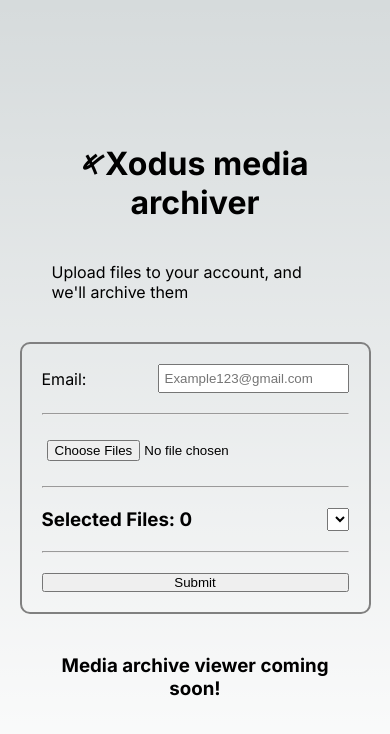
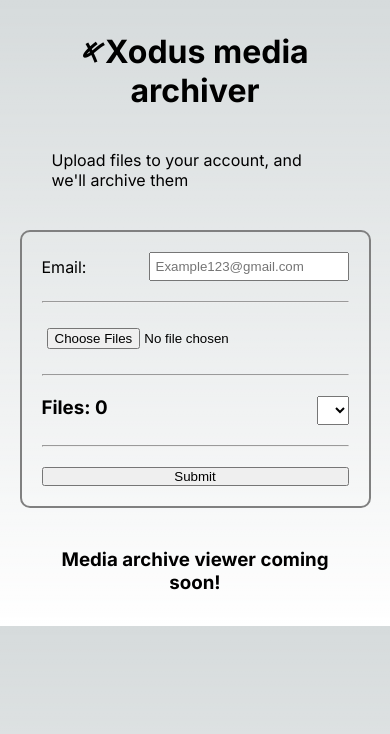
Before and after one commit to Beth-Kavod/-Xodus-Archive, a Next.js app: page / in a window 390 px wide. Shown: the top 734 px of the page. Built offline with nearby package versions, Linux system fonts and the light colour scheme.

Commit message:
FIxed CSS for inputs

```diff
--- a/app/components/DisplayImages.tsx
+++ b/app/components/DisplayImages.tsx
@@ -28,8 +28,8 @@ export default function DisplayImages({ params }: Props) {
   return (
     <div style={{ width: "100%"}}>
       <div style={{ width: "100%", display: 'flex', justifyContent: 'space-between'}}>
-        <h3>Selected Files: {selectedFiles.length}</h3>
-        <select>
+        <h3>Files: {selectedFiles.length}</h3>
+        <select style={{ width: 200, whiteSpace: 'nowrap', overflow: 'hidden', textOverflow: 'ellipsis', padding: '5px', flexBasis: 1, boxSizing: 'border-box' }}>
           {selectedFiles.map((file: File, index: any) => (
             <option key={index} onClick={() => setPickedFile(file)}>{file.name}</option>
           ))}
--- a/app/page.module.css
+++ b/app/page.module.css
@@ -41,7 +41,9 @@
 
 @media screen and (max-width: 600px) {
   .main {
+    min-height: 60vh;
     padding: 2rem;
+    /* margin-bottom: 2rem; */
   }
 
   .form {
--- a/app/page.tsx
+++ b/app/page.tsx
@@ -109,7 +109,7 @@ export default function Home() {
       <form action="" encType="multipart/form-data" onSubmit={(event) => handleUpload(event)} className={styles.form}>
         <div className={styles.formGroup}>
           <label htmlFor="email">Email:</label>
-          <input type="text" placeholder="Example123@gmail.com" onChange={(e) => setEmail(e.target.value)}/>
+          <input style={{ width: '200px'}} type="text" placeholder="Example123@gmail.com" onChange={(e) => setEmail(e.target.value)}/>
         </div>
         <hr />
         <div className={styles.formGroup}>
```
